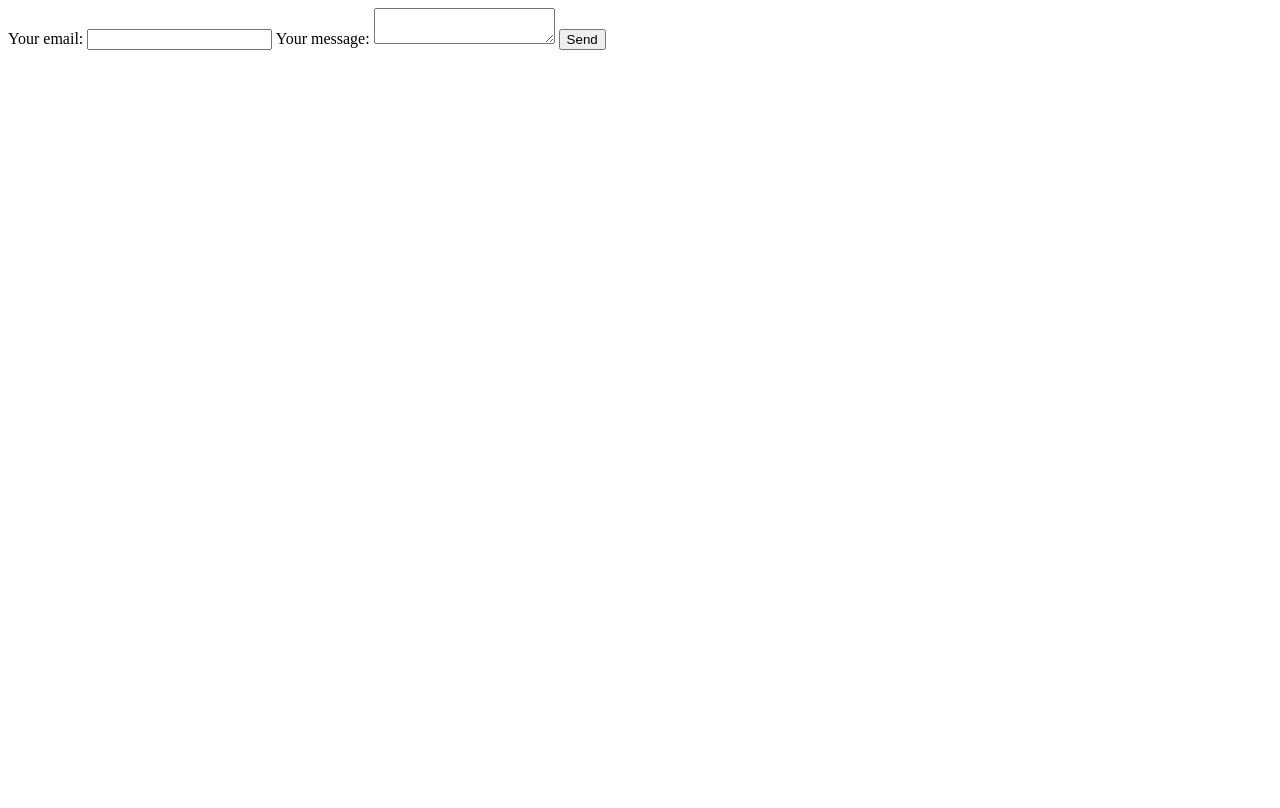
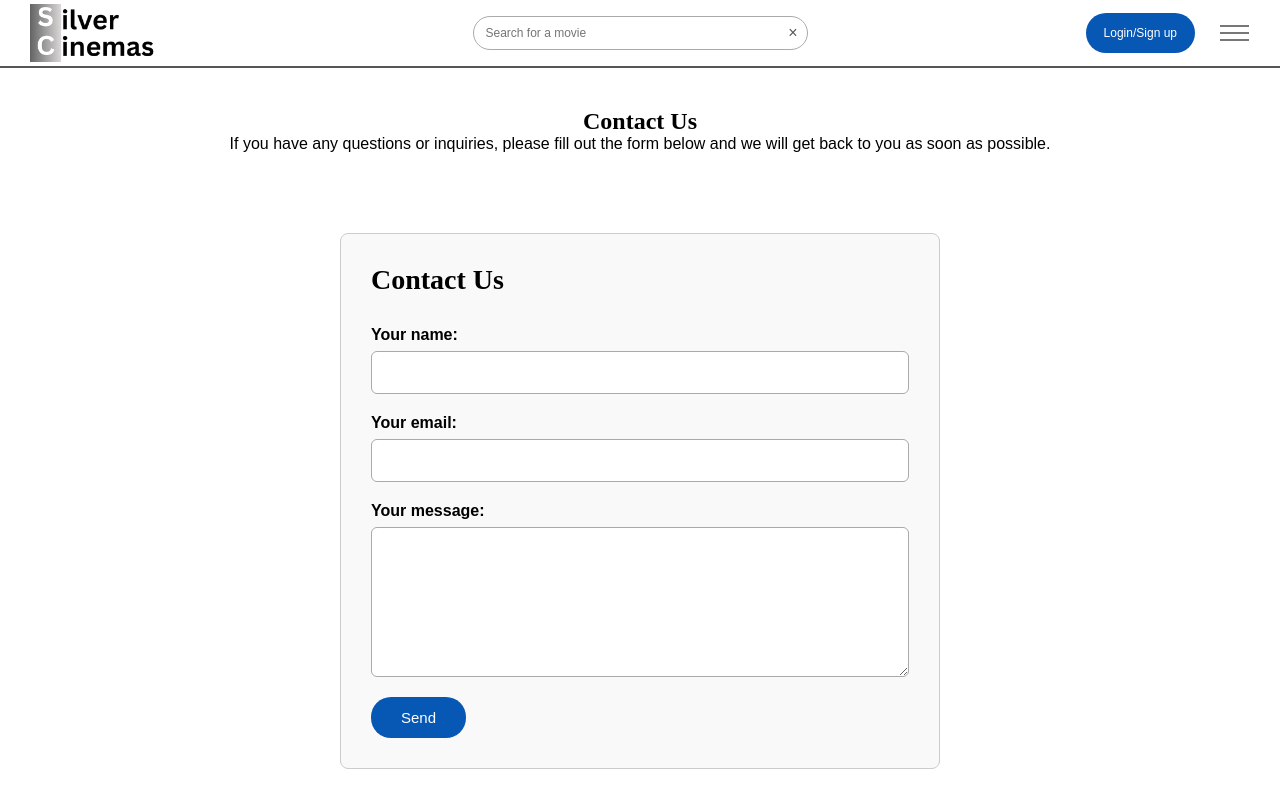
Before and after one commit to hayden16-html/Silver-Cinemas, a plain HTML site: page contact.html in a window 1280 px wide. Drawn offline with Linux system fonts and the light colour scheme.

Commit message:
V5.0 - THis version has the completed contact page

```diff
--- a/contact.html
+++ b/contact.html
@@ -3,11 +3,91 @@
 <head>
     <meta charset="UTF-8">
     <meta name="viewport" content="width=device-width, initial-scale=1.0">
+    <link rel="stylesheet" href="stylesheet.css">
     <title>Contact Us</title>
 </head>
+
+
 <body>
+
+<header class="navbar">
+
+        <!-- Silver Cinemas logo -->
+        <a href="index.html" class="logo">
+            <img src="./assets/Untitled_design-removebg-preview.png" alt="Silver Cinemas">
+        </a>
+
+
+        <!-- Search bar -->
+        <div class="search-container">
+
+            <input
+                type="text"
+                placeholder="Search for a movie"
+            >
+
+            <button class="clear-button">
+                ×
+            </button>
+
+        </div>
+
+
+        <!-- Right side of navigation -->
+        <div class="nav-actions">
+
+            <!-- Login button -->
+            <button class="login-button">
+                Login/Sign up
+            </button>
+
+
+            <!-- Hamburger menu -->
+            <div class="menu-container">
+
+                <button
+                    class="menu-button"
+                    aria-label="Open menu"
+                >
+                    <span></span>
+                    <span></span>
+                    <span></span>
+                </button>
+
+
+                <!-- Menu links -->
+                <nav class="menu">
+
+                    <a href="./index.html">Home</a>
+
+                    <a href="./Food&Drinks.html">Food & Drinks</a>
+
+                    <a href="./about.html">About Us</a>
+
+                    <a href="./contact.html">Contact</a>
+
+                </nav>
+
+            </div>
+
+        </div>
+
+    </header>
+
+
+    <section class="contact-section">
+        <h1>Contact Us</h1>
+        <p>If you have any questions or inquiries, please fill out the form below and we will get back to you as soon as possible.</p>
+    </section>
+
+<div class="contact-form">
       <!-- modify this form HTML and place wherever you want your form -->
   <form action="https://formspree.io/f/myeygqaw" method="POST">
+    <h2>Contact Us</h2>
+    <label>
+      Your name:
+      <input type="text" name="name">
+    </label>
     <label>
       Your email:
       <input type="email" name="email">
@@ -19,5 +99,6 @@
     <!-- your other form fields go here -->
     <button type="submit">Send</button>
   </form>
+</div>
 </body>
 </html>
--- a/stylesheet.css
+++ b/stylesheet.css
@@ -569,3 +569,111 @@ footer a {
     color: #0757b5;
     font-weight: bold;
 }
+
+
+
+/* CONTACT PAGE STYLES */
+
+.contact-section {
+    padding: 40px 4%;
+    text-align: center;
+}
+
+.contact-form {
+    max-width: 600px;
+    margin: 40px auto;
+    padding: 30px;
+
+    border: 1px solid #ccc;
+    border-radius: 8px;
+
+    background-color: #f9f9f9;
+}
+
+
+/* FORM */
+
+.contact-form form {
+    display: flex;
+    flex-direction: column;
+    gap: 20px;
+}
+
+
+/* TITLE */
+
+.contact-form h2 {
+    margin-bottom: 10px;
+    font-size: 28px;
+}
+
+
+/* LABELS */
+
+.contact-form label {
+    display: flex;
+    flex-direction: column;
+    gap: 7px;
+
+    font-size: 16px;
+    font-weight: bold;
+}
+
+
+/* TEXT INPUTS */
+
+.contact-form input,
+.contact-form textarea {
+    width: 100%;
+
+    padding: 12px;
+
+    border: 1px solid #aaa;
+    border-radius: 6px;
+
+    font-family: Arial, sans-serif;
+    font-size: 15px;
+
+    outline: none;
+}
+
+
+/* TEXTAREA */
+
+.contact-form textarea {
+    min-height: 150px;
+    resize: vertical;
+}
+
+
+/* WHEN THE USER CLICKS INTO A FIELD */
+
+.contact-form input:focus,
+.contact-form textarea:focus {
+    border-color: #0757b5;
+    box-shadow: 0 0 4px rgba(7, 87, 181, 0.25);
+}
+
+
+/* SEND BUTTON */
+
+.contact-form button {
+    align-self: flex-start;
+
+    padding: 12px 30px;
+
+    border: none;
+    border-radius: 20px;
+
+    background-color: #0757b5;
+    color: white;
+
+    font-size: 15px;
+    cursor: pointer;
+}
+
+
+.contact-form button:hover {
+    background-color: #064a99;
+    transform: scale(1.05);
+}
```
Lines whose indentation alone changed are shown as unchanged.
